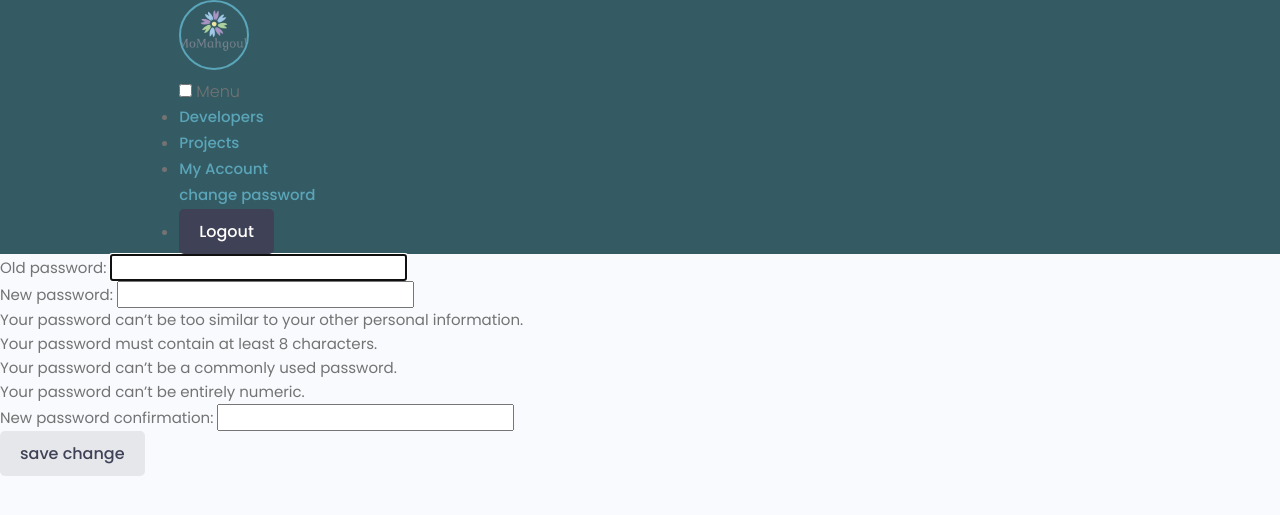
After one commit to Mohamadmahgoub910/DjanCowardFundAppFP, a Django app: page /profiles/changepassword/ in a window 1280 px wide. The commit adds this page. Shown: the top 515 px of the page. Run offline with Django 3.2, Linux system fonts and the light colour scheme; a user stored in the database is signed in; some libraries are stand-ins or nearby versions.

```diff
--- a/finalp/projects/templates/projects/single-project.html
+++ b/finalp/projects/templates/projects/single-project.html
@@ -1,6 +1,6 @@
 {% extends 'main.html' %}
 {% include 'navbar.html' %}
-{% load static %}
+
 {% block content %}
 <!-- Main Section -->
 <main class="singleProject my-md">
@@ -40,7 +40,7 @@
                 <a class="btn btn-success "  href="{% url 'add_donate'  %}" >Add Donate</a>
                 <br>
                 <br>
-                <a href="{% url 'account' %}" class="singleProject__developer">By mohamedkhalid</a>
+                <a href="{% url 'account' %}" class="singleProject__developer">By {{project.owner.name}}</a>
                 <h2 class="singleProject__title"> {{project.title}}</h2>
                 <h3 class="singleProject__subtitle">About {{project.title}}</h3>
                 <h5 class="project__title">Total budget is {{project.total_budget}}</h5>
--- a/finalp/projects/views.py
+++ b/finalp/projects/views.py
@@ -37,8 +37,11 @@ def projects(request):
     # context = {'page': page, 'number': number, 'projects': listProjects}
     # gets all projects
     projects = searchProjects(request)
+    projectcount=Project.objects.all().count()
     # projects = Project.objects.all()
-    context = {'projects': projects}
+    context = {'projects': projects,
+    'projectcount':projectcount
+    }
     return render(request, 'projects/project.html', context)
 
 
--- a/finalp/templates/navbar.html
+++ b/finalp/templates/navbar.html
@@ -15,9 +15,12 @@
       <ul class="header__menu">
         <li class="header__menuItem"><a href="{% url 'profiles' %}">Developers</a></li>
         <li class="header__menuItem"><a href="{% url 'projects' %}">Projects</a></li>
-        <li class="header__menuItem"><a href="inbox.html">Inbox</a></li>
+
+
+
         {% if request.user.is_authenticated %}
         <li class="header__menuItem"><a href="{% url 'account'  %}">My Account</a></li>
+        <a class="header__menuItem" href="{%url 'change_password'%}">change password</a>
         <!-- <li class="header__menuItem"><a href=" {% url 'create-project' %} ">Add Project</a></li> -->
         <li class="header__menuItem"><a href="{% url 'logout' %}" class="btn btn--sub">Logout</a></li>
         {% else %}
--- a/finalp/users/forms.py
+++ b/finalp/users/forms.py
@@ -13,6 +13,12 @@ class SignUpForm(UserCreationForm):
     class Meta:
         model=User
         fields = {'username','email','password1','password2'}
+
+
+    def __init__(self, *args, **kwargs):
+        super(SignUpForm, self).__init__(*args, **kwargs)
+        for name, field in self.fields.items():
+            field.widget.attrs.update({'class': 'input'})
     # self.fields['title'].widgets.attrs.update({'class':'input'})
 
 
--- /dev/null
+++ b/finalp/users/templates/users/change_password.html
@@ -0,0 +1,8 @@
+{% extends 'main.html' %}
+{% block content %}
+  <form method="post" novalidate>
+    {% csrf_token %}
+    {% include 'users/form.html'%}
+    <button type="submit" class="btn btn-success">save change</button>
+  </form>
+{% endblock content %}
--- a/finalp/users/templates/users/signup.html
+++ b/finalp/users/templates/users/signup.html
@@ -13,7 +13,7 @@
             <h3 class="card-title">Sign up</h3>
             <form method="post" novalidate>
               {% csrf_token %}
-              {% include 'users/form.html' %}
+              {{form}}
 
               <button type="submit" class="btn btn-primary btn-block">Create an account</button>
             </form>
--- a/finalp/users/urls.py
+++ b/finalp/users/urls.py
@@ -9,6 +9,8 @@ urlpatterns = [
     path('login/',auth_views.LoginView.as_view(template_name="users/login.html"),name="login"),
     path('signup/',views.signup,name="signup"),
     path('account/', views.accountProfile, name='account'),
+    path('changepassword/',auth_views.PasswordChangeView.as_view(template_name="users/change_password.html"),name="change_password"),
+    path('changepassword/done/',auth_views.PasswordChangeDoneView.as_view(template_name="users/change_password_done.html"),name="change_passworddone"),
     path('edit-account/', views.editAccount, name='edit-account'),
     path('create-skill/', views.createSkill, name='create-skill'),
     path('edit-skill/<str:pk>/', views.editSkill, name='edit-skill'),
--- a/finalp/users/views.py
+++ b/finalp/users/views.py
@@ -43,7 +43,7 @@ def signup(request):
         if form.is_valid():
             user=form.save()
             auth_login(request,user,backend='django.contrib.auth.backends.ModelBackend')
-            return redirect('projects')
+            return redirect('edit-account')
     return render(request,'users/signup.html',{'form':form})
 
 
```
Also changed, not shown: finalp/projects/templates/projects/project.html (+12 -1 lines), finalp/users/templates/users/change_password_done.html (added, +8 -0 lines), finalp/db.sqlite3, finalp/static/images/145234467_3741221849255114_7356944139205610908_n.jpg (added), finalp/static/images/64791839_2282984441762550_3052973935745676252_n.jpg (added), finalp/static/images/profiles/165321565_3888244781219486_8402659200731453600_n.jpg (added), finalp/static/images/profiles/aaa.jpg (added), finalp/static/images/vfff.png (added).
